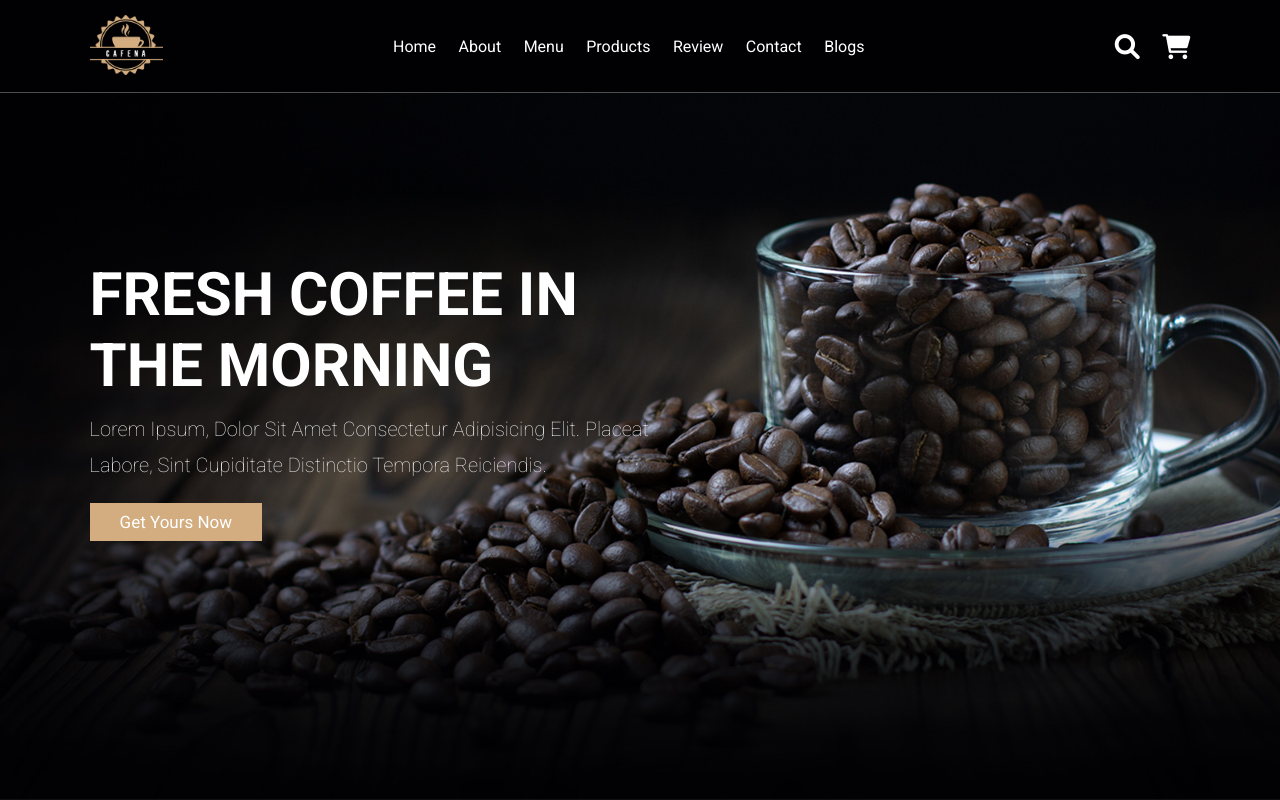
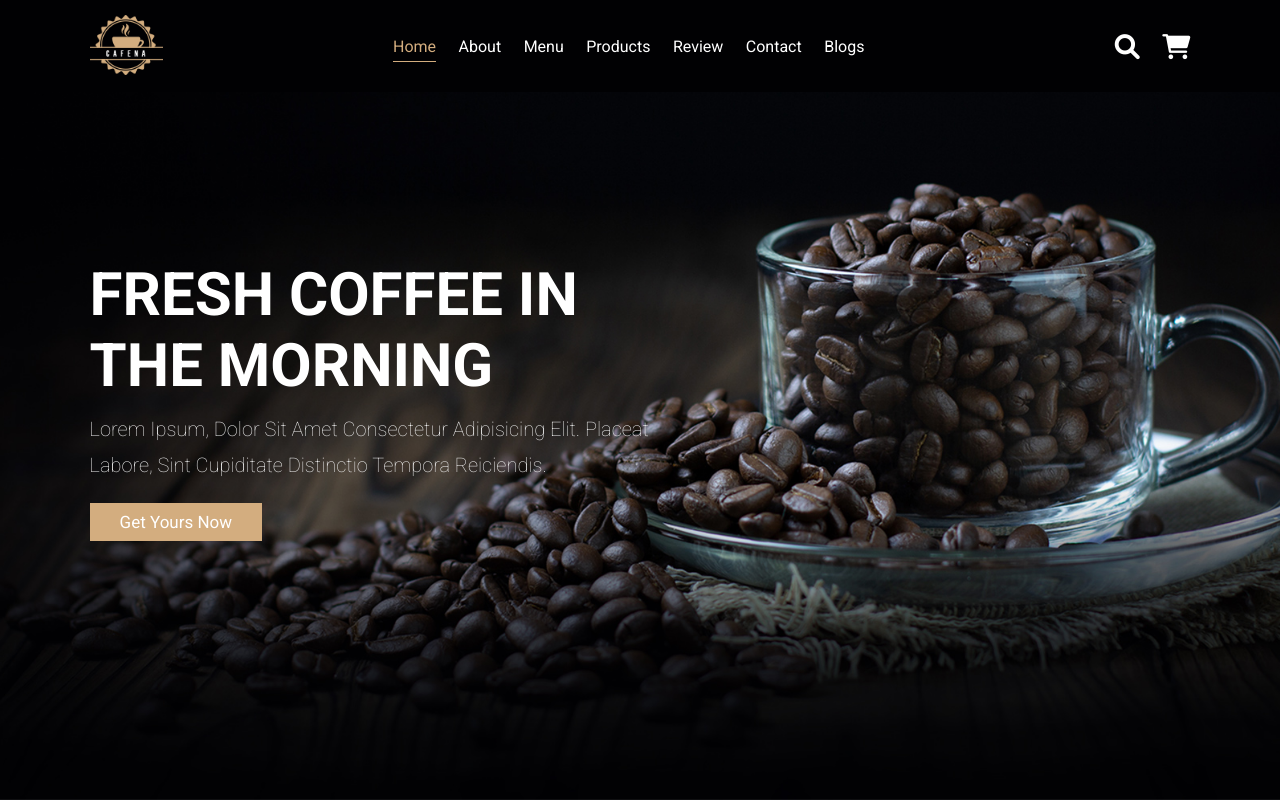
Before and after one commit to faha1999/coffee, a plain HTML site: page index.html in a window 1280 px wide. Shown: the top 800 px of the page. Drawn offline with Linux system fonts and the light colour scheme.

Commit message:
added onscroll & header border function ; update ui

```diff
--- a/app/js/app.js
+++ b/app/js/app.js
@@ -33,3 +33,37 @@ window.onscroll = () => {
   searchForm.classList.remove('active');
   cartItem.classList.remove('active');
 };
+
+// Header border
+
+function scrollHeader() {
+  const nav = document.getElementById('header');
+  // When the scroll is greater than 200 viewport height, add the scroll-header class to the header tag
+  if (this.scrollY >= 80) nav.classList.add('active-border');
+  else nav.classList.remove('active-border');
+}
+window.addEventListener('scroll', scrollHeader);
+
+// Scroll active
+const sections = document.querySelectorAll('section[id]');
+
+function scrollActive() {
+  const scrollY = window.pageYOffset;
+
+  sections.forEach((current) => {
+    const sectionHeight = current.offsetHeight;
+    const sectionTop = current.offsetTop - 50;
+    sectionId = current.getAttribute('id');
+
+    if (scrollY > sectionTop && scrollY <= sectionTop + sectionHeight) {
+      document
+        .querySelector('.navbar a[href*=' + sectionId + ']')
+        .classList.add('active');
+    } else {
+      document
+        .querySelector('.navbar a[href*=' + sectionId + ']')
+        .classList.remove('active');
+    }
+  });
+}
+window.addEventListener('scroll', scrollActive);
--- a/app/scss/_header.scss
+++ b/app/scss/_header.scss
@@ -4,12 +4,16 @@
   align-items: center;
   justify-content: space-between;
   padding: 1.5rem 7%;
-  border-bottom: $border;
   position: fixed;
   top: 0;
   left: 0;
   right: 0;
   z-index: 1000;
+
+  &.active-border {
+    border-bottom: $border;
+    box-shadow: rgba(211, 173, 127, 0.3) -4px 9px 25px -6px;
+  }
 
   .logo img {
     height: 6rem;
@@ -21,6 +25,7 @@
       font-size: 1.6rem;
       color: #fff;
 
+      &.active,
       &:hover {
         color: $main-color;
         border-bottom: 0.1rem solid $main-color;
@@ -85,6 +90,7 @@
     width: 35rem;
     background: #fff;
     padding: 0 1.5rem;
+    transition: 0.7s ease;
 
     &.active {
       right: 0;
--- a/app/scss/_menu.scss
+++ b/app/scss/_menu.scss
@@ -8,6 +8,7 @@
       padding: 5rem;
       text-align: center;
       border: $border;
+      transition: 0.7s ease-in;
 
       img {
         height: 10rem;
--- a/index.html
+++ b/index.html
@@ -11,7 +11,7 @@
 </head>
 <body>
     <!-- Start Header -->
-    <header class="header">
+    <header class="header" id="header">
 
         <a href="#" class="logo">
             <img src="./app/images/logo.png" alt="">
@@ -83,7 +83,7 @@
         <div class="content">
             <h3>fresh coffee in the morning</h3>
             <p>Lorem ipsum, dolor sit amet consectetur adipisicing elit. Placeat labore, sint cupiditate distinctio tempora reiciendis.</p>
-            <a href="#" class="btn">get yours now</a>
+            <a href="#menu" class="btn">get yours now</a>
         </div>
 
     </section>
```
Also changed, not shown: app/css/style.min.css, 1 other file.
